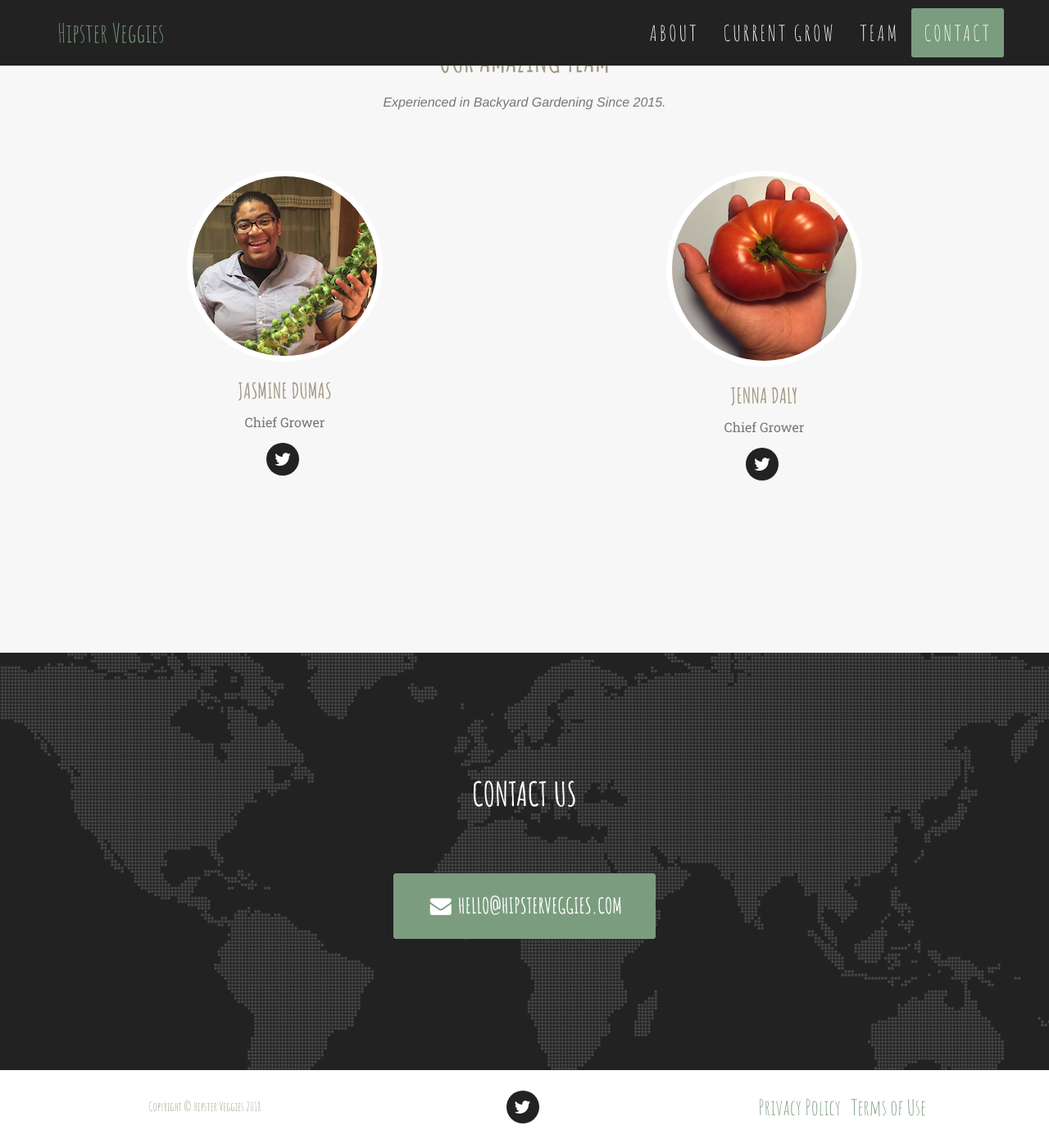
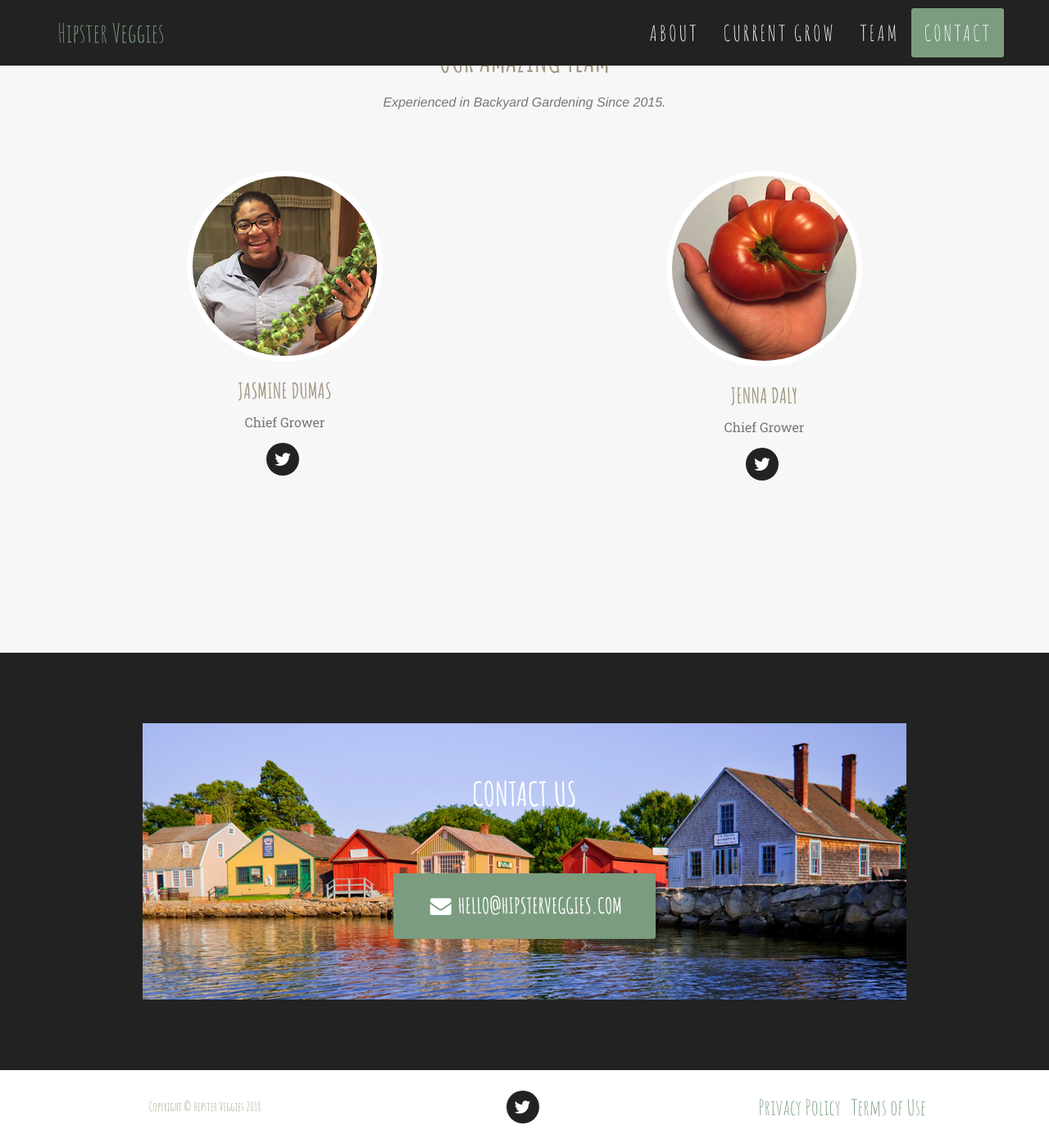
Before and after one commit to jasdumas/hipsterveggies, a Jekyll site: the page built from index.html, in a window 1280 px wide and 1400 px high, scrolled down 3371 px. Shown: the whole window at 82% size. Built offline with Jekyll 4.4.1, drawn with Linux system fonts in a browser that asks for light colours; some web fonts are replaced.

Commit message:
add new background image of CT
for contact us section!

```diff
--- a/_includes/css/agency.css
+++ b/_includes/css/agency.css
@@ -662,7 +662,7 @@ aside.clients img {
 
 section#contact {
     background-color: #222;
-    background-image: url('{{ site.baseurl }}/img/map-image.png');
+    background-image: url('{{ site.baseurl }}/img/ct-landscape.jpg');
     background-position: center;
     background-repeat: no-repeat;
 }
```
Also changed, not shown: img/ct-landscape.jpg (added).
